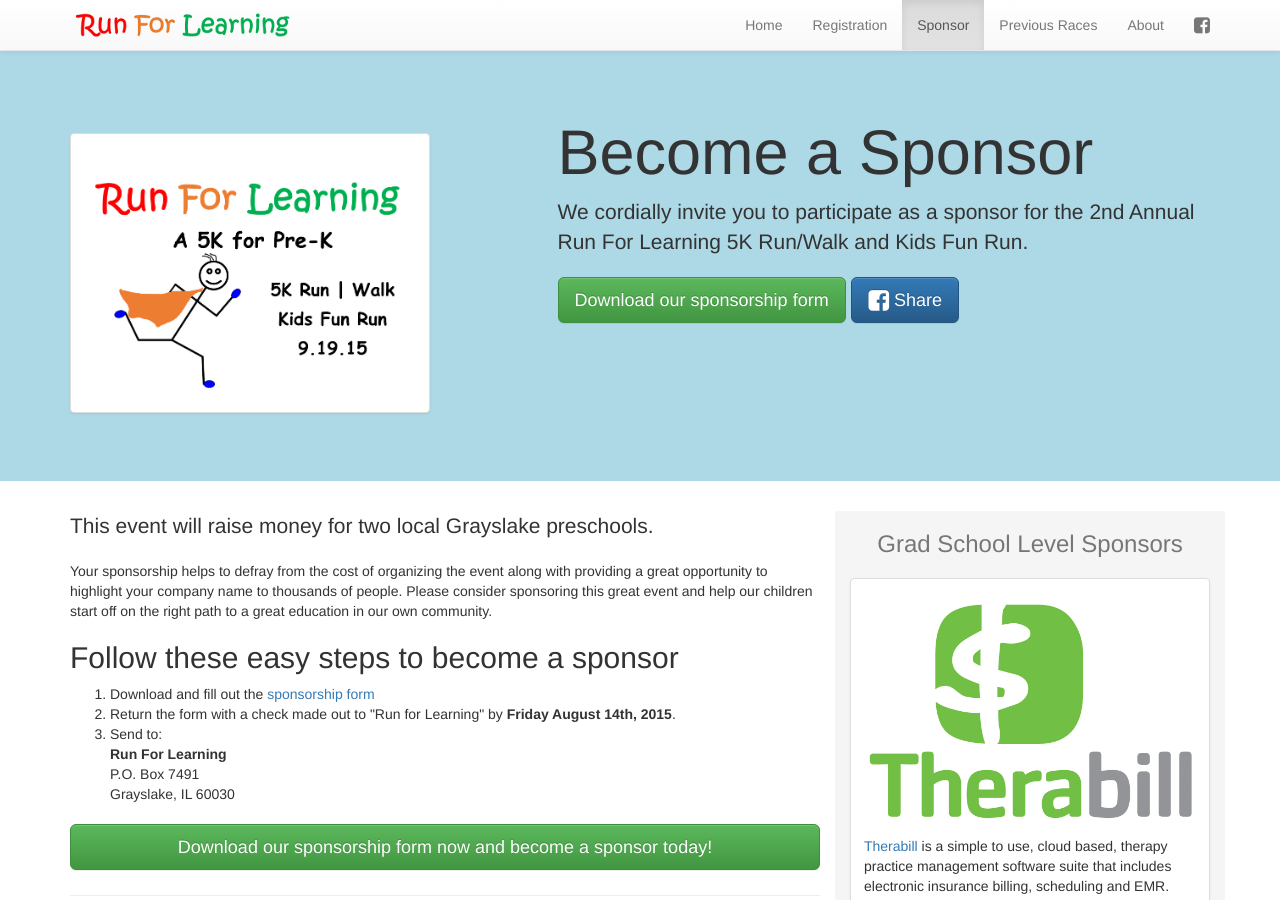
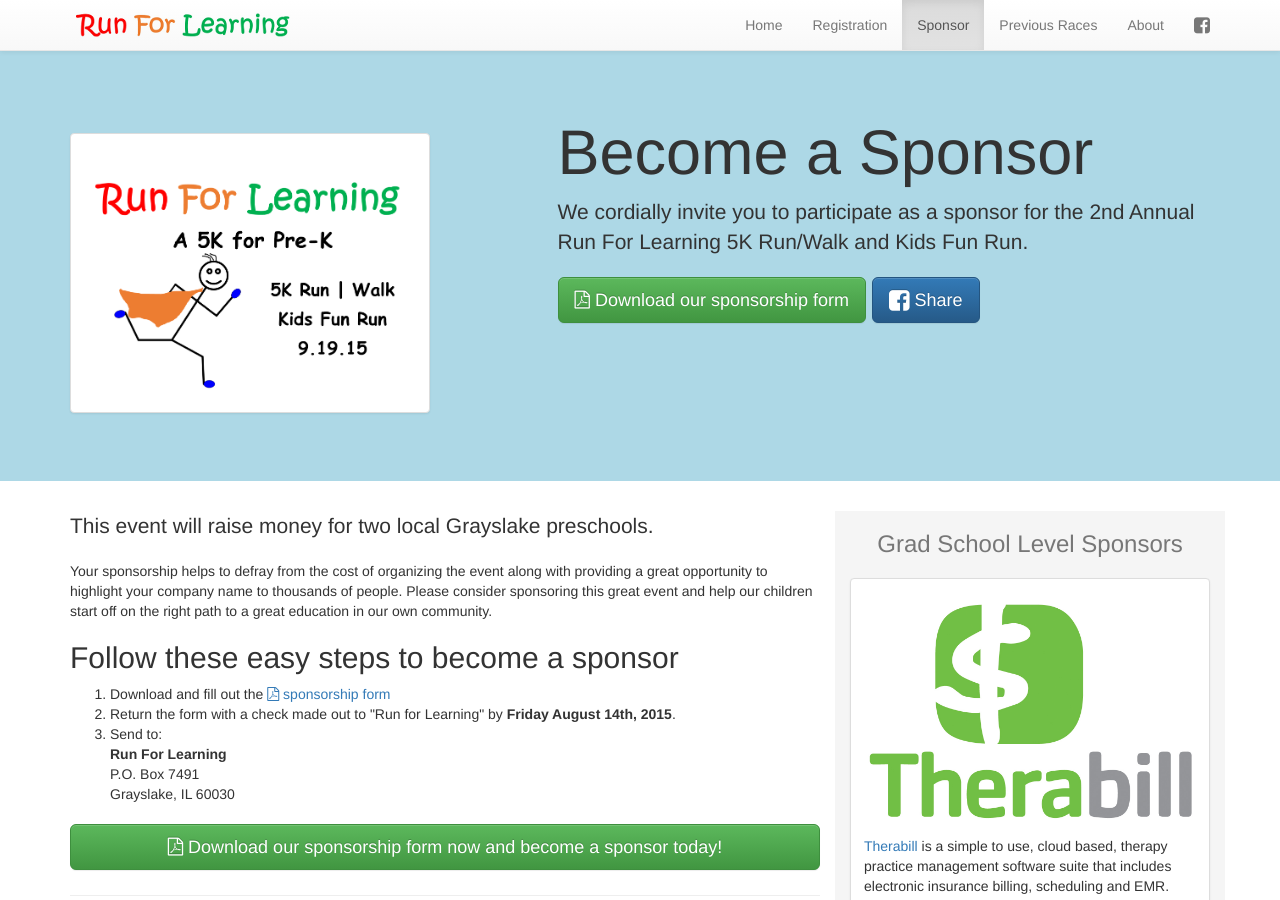
Before and after one commit to runforlearning/runforlearning.github.io, a Jekyll site: the page built from sponsor.html, in a window 1280 px wide and 900 px high. Built offline with Jekyll 4.4.1, drawn with Linux system fonts in a browser that asks for light colours; nearby versions of some CDN libraries.

Commit message:
Adds icons to download sponsorship form links

```diff
--- a/_includes/become_a_sponsor.html
+++ b/_includes/become_a_sponsor.html
@@ -1,6 +1,6 @@
 <h2>Follow these easy steps to become a sponsor</h2>
 <ol>
-  <li>Download and fill out the <a href="{{ site.sponsorship_form_url }}" alt="{{ site.org_name }} 5K sponsorship form" target="_blank">sponsorship form</a></li>
+  <li>Download and fill out the <a href="{{ site.sponsorship_form_url }}" alt="{{ site.org_name }} 5K sponsorship form" target="_blank"><i class="fa fa-file-pdf-o"></i> sponsorship form</a></li>
   <li>Return the form with a check made out to "Run for Learning" by <strong>Friday August 14th, 2015</strong>.</li>
   <li>Send to:
   <address>
@@ -11,8 +11,8 @@
   </li>
 </ol>
 <span class="visible-xs">
-  <a href="{{ site.sponsorship_form_url }}" alt="{{ site.org_name }} 5K sponsorship form" class="btn btn-success btn-lg btn-block" role="button" target="_blank">Become a sponsor today!</a>
+  <a href="{{ site.sponsorship_form_url }}" alt="{{ site.org_name }} 5K sponsorship form" class="btn btn-success btn-lg btn-block" role="button" target="_blank"><i class="fa fa-file-pdf-o"></i> Become a sponsor today!</a>
 </span>
 <span class="hidden-xs">
-  <a href="{{ site.sponsorship_form_url }}" alt="{{ site.org_name }} 5K sponsorship form" class="btn btn-success btn-lg btn-block" role="button" target="_blank">Download our sponsorship form now and become a sponsor today!</a>
+  <a href="{{ site.sponsorship_form_url }}" alt="{{ site.org_name }} 5K sponsorship form" class="btn btn-success btn-lg btn-block" role="button" target="_blank"><i class="fa fa-file-pdf-o"></i> Download our sponsorship form now and become a sponsor today!</a>
 </span>
--- a/sponsor.html
+++ b/sponsor.html
@@ -22,10 +22,10 @@ sitemap:
         <p>We cordially invite you to participate as a sponsor for the 2nd Annual {{ site.name }}.</p>
         <p>
           <span class="visible-xs">
-            <a href="{{ site.sponsorship_form_url }}" alt="Run for Learning 5k sponsorship form" class="btn btn-success btn-lg" role="button" target="_blank"><i class="fa fa-download fa-lg"></i> Sponsorship form</a>
+            <a href="{{ site.sponsorship_form_url }}" alt="Run for Learning 5k sponsorship form" class="btn btn-success btn-lg" role="button" target="_blank"><i class="fa fa-file-pdf-o"></i> Sponsorship form</a>
           </span>
           <span class="hidden-xs">
-            <a href="{{ site.sponsorship_form_url }}" alt="Run for Learning 5k sponsorship form" class="btn btn-success btn-lg" role="button" target="_blank">Download our sponsorship form</a>
+            <a href="{{ site.sponsorship_form_url }}" alt="Run for Learning 5k sponsorship form" class="btn btn-success btn-lg" role="button" target="_blank"><i class="fa fa-file-pdf-o"></i> Download our sponsorship form</a>
           </span>
           <a name="fb_share" type="button" class="btn btn-primary btn-lg" href="http://www.facebook.com/sharer.php?u={{site.url}}{{page.url}}&media={{site.url}}/assets/images/run_for_learning_logo_2015.png&description={{page.description}}" class="joinFB"><i class="fa fa-facebook-square fa-lg"></i> Share</a>
         </p>
```
